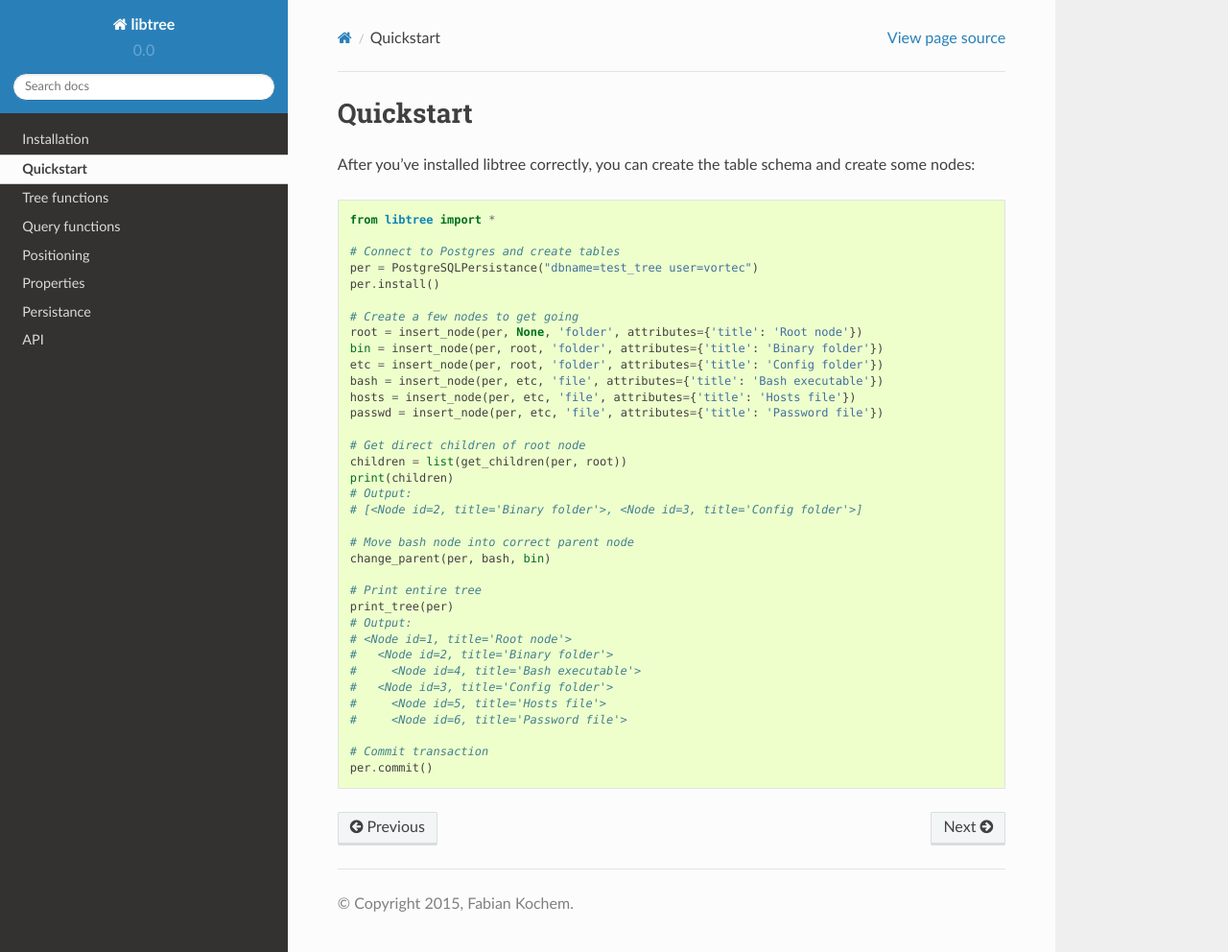
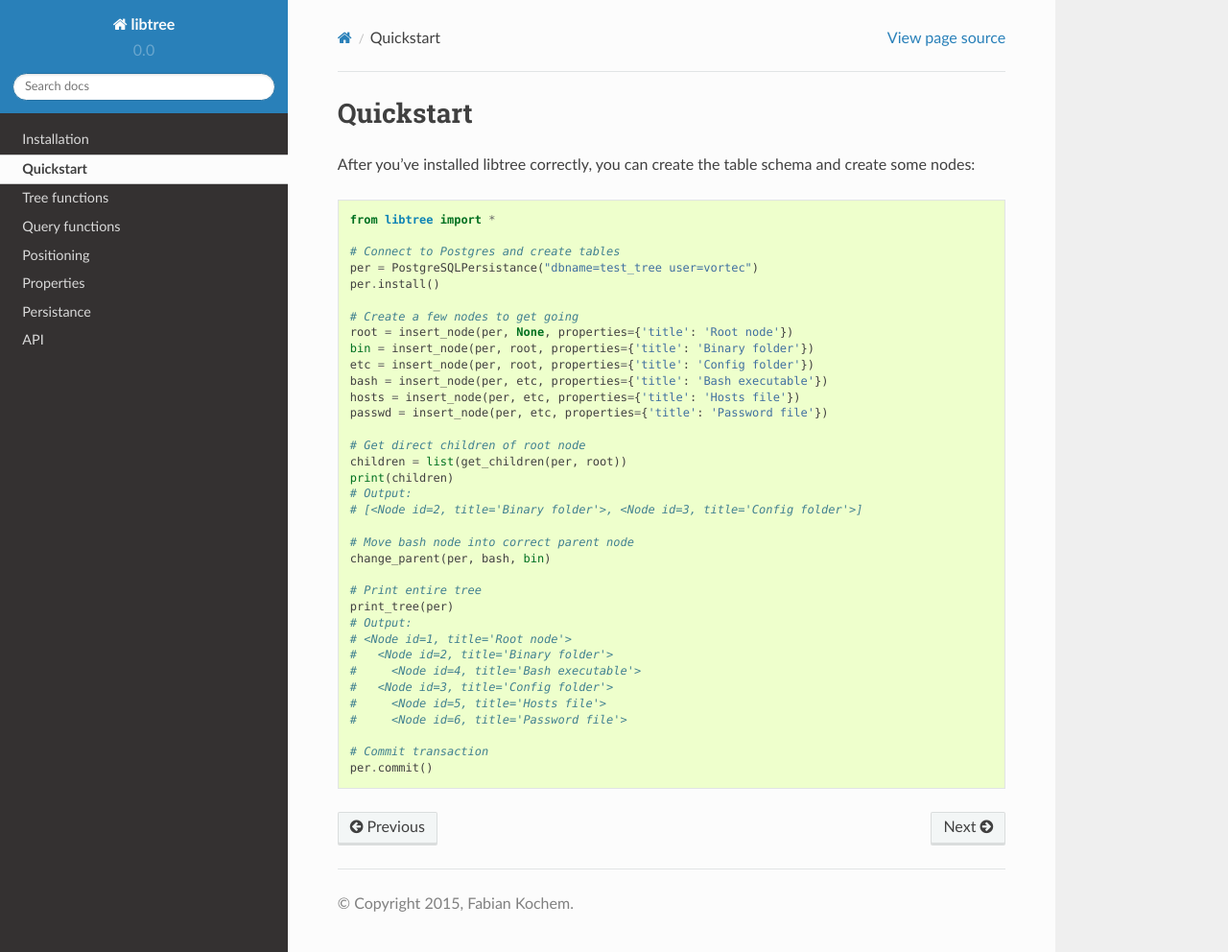
Before and after one commit to vortec/libtree, a Sphinx documentation site: the page built from docs/source/quickstart.rst, in a window 1280 px wide and 992 px high. Shown: the whole window at 96% size. Built offline with Sphinx 7.4.7 and the Read the Docs theme 2.0.0, drawn with Linux system fonts in a browser that asks for light colours.

Commit message:
use new insert_node() signature in quickstart docs

```diff
--- a/docs/source/quickstart.rst
+++ b/docs/source/quickstart.rst
@@ -10,12 +10,12 @@ After you've installed libtree correctly, you can create the table schema and cr
     per.install()
 
     # Create a few nodes to get going
-    root = insert_node(per, None, 'folder', attributes={'title': 'Root node'})
-    bin = insert_node(per, root, 'folder', attributes={'title': 'Binary folder'})
-    etc = insert_node(per, root, 'folder', attributes={'title': 'Config folder'})
-    bash = insert_node(per, etc, 'file', attributes={'title': 'Bash executable'})
-    hosts = insert_node(per, etc, 'file', attributes={'title': 'Hosts file'})
-    passwd = insert_node(per, etc, 'file', attributes={'title': 'Password file'})
+    root = insert_node(per, None, properties={'title': 'Root node'})
+    bin = insert_node(per, root, properties={'title': 'Binary folder'})
+    etc = insert_node(per, root, properties={'title': 'Config folder'})
+    bash = insert_node(per, etc, properties={'title': 'Bash executable'})
+    hosts = insert_node(per, etc, properties={'title': 'Hosts file'})
+    passwd = insert_node(per, etc, properties={'title': 'Password file'})
 
     # Get direct children of root node
     children = list(get_children(per, root))
```
